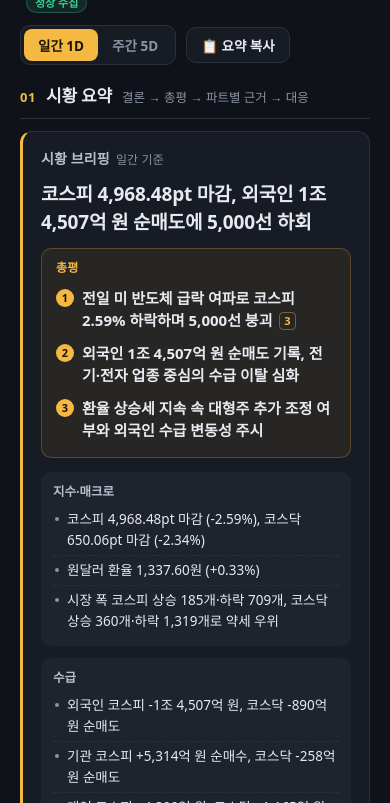
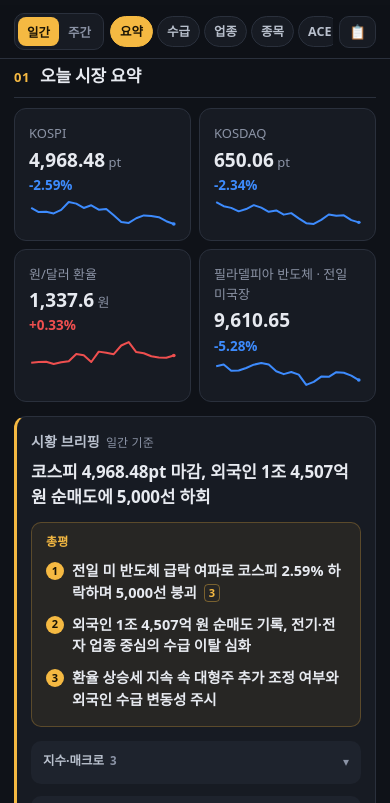
Before and after one commit to ACE-ETF/evening-call, a plain HTML site: page index.html in a window 390 px wide. Shown: the part 91-894 px from the top of the page. Drawn offline with Linux system fonts and the light colour scheme.

Commit message:
feat: 모바일 가독성 개편 (고정 상단 바·파트 이동, 지수 우선 배치, 접기·더보기)
Co-Authored-By: Claude Opus 5.5 <noreply@anthropic.com>
Claude-Session: https://claude.ai/code/session_019GE666ha1TdpuJb7jjgiD9

```diff
--- a/index.html
+++ b/index.html
@@ -155,6 +155,46 @@
   .ace-grid { display: grid; grid-template-columns: 1fr 1fr 1fr; gap: 18px; }
   .ace-grid .hrow { grid-template-columns: minmax(90px, 170px) 1fr 60px; }
   @media (max-width: 960px) { .ace-grid { grid-template-columns: 1fr; } .ace-stats { grid-template-columns: repeat(2, 1fr); } }
+  .topbar { position: sticky; top: 0; z-index: 5; background: rgba(15,18,24,.92); backdrop-filter: blur(8px); -webkit-backdrop-filter: blur(8px); margin: 0 -20px 6px; padding: 8px 20px; border-bottom: 1px solid var(--line); }
+  .tb-row { display: flex; align-items: center; gap: 10px; }
+  .chips { display: flex; gap: 6px; overflow-x: auto; flex: 1; scrollbar-width: none; }
+  .chips::-webkit-scrollbar { display: none; }
+  .chips a { flex: none; text-decoration: none; font-size: 13px; font-weight: 600; color: var(--text-2); padding: 6px 12px; border-radius: 999px; background: var(--panel); border: 1px solid var(--line); }
+  .chips a.on { color: #1a1406; background: var(--accent); border-color: var(--accent); }
+  .part { scroll-margin-top: 64px; }
+  details.blk > summary { list-style: none; cursor: pointer; display: flex; align-items: center; justify-content: space-between; }
+  details.blk > summary::-webkit-details-marker { display: none; }
+  details.blk > summary h4 { margin: 0; }
+  details.blk > summary::after { content: "▾"; color: var(--muted); font-size: 12px; transition: transform .15s; }
+  details.blk[open] > summary::after { transform: rotate(180deg); }
+  details.blk[open] > summary { margin-bottom: 4px; }
+  details.blk .cnt { color: var(--muted); font-size: 11.5px; font-weight: 600; margin-left: 6px; }
+  .more { display: block; width: 100%; margin-top: 8px; padding: 8px; border-radius: 8px; border: 1px dashed var(--line); background: transparent; color: var(--text-2); font-size: 12.5px; font-weight: 600; font-family: inherit; cursor: pointer; }
+  .gap-row { text-align: center; color: var(--muted); font-size: 12px; line-height: 14px; }
+  @media (max-width: 640px) {
+    .wrap { padding: 14px 14px 40px; }
+    .topbar { margin: 0 -14px 4px; padding: 8px 14px; }
+    header { margin-bottom: 8px; }
+    h1 { font-size: 18px; }
+    .hide-m { display: none; }
+    .seg button { padding: 6px 10px; }
+    .part { margin: 22px 0 10px; }
+    .part .desc { display: none; }
+    .card { padding: 14px; }
+    .g-kpi { gap: 8px; }
+    .kpi .value { font-size: 19px; }
+    .kpi .chg { font-size: 13.5px; }
+    .kpi .chg span { display: none; }
+    .spark { height: 26px; margin-top: 4px; }
+    .brief .headline { font-size: 17px; }
+    .summary li { font-size: 14.5px; }
+    .card-h { margin-bottom: 8px; }
+    .tb-row { gap: 6px; }
+    .chips { gap: 4px; }
+    .chips a { padding: 5px 9px; font-size: 12.5px; }
+    .seg button { padding: 5px 9px; font-size: 12.5px; }
+    #btnCopy { padding: 6px 9px; }
+  }
   .legend { display: flex; gap: 14px; font-size: 12px; color: var(--muted); flex-wrap: wrap; }
   .legend span::before { content: ""; display: inline-block; width: 9px; height: 9px; border-radius: 2px; margin-right: 5px; background: var(--c); vertical-align: 0; }
 
@@ -175,14 +215,19 @@
       <h1>🇰🇷 Korea Market <span>Radar</span></h1>
       <div class="meta" id="meta">데이터 불러오는 중…</div>
     </div>
-    <div class="controls">
+  </header>
+  <div class="topbar">
+    <div class="tb-row">
       <div class="seg" id="modeSeg">
-        <button data-v="daily" class="active">일간 1D</button>
-        <button data-v="weekly">주간 5D</button>
+        <button data-v="daily" class="active">일간</button>
+        <button data-v="weekly">주간<span class="hide-m"> 5D</span></button>
       </div>
-      <button class="btn" id="btnCopy">📋 요약 복사</button>
+      <nav class="chips">
+        <a href="#p1">요약</a><a href="#p2">수급</a><a href="#p3">업종</a><a href="#p4">종목</a><a href="#p5">ACE</a>
+      </nav>
+      <button class="btn" id="btnCopy" title="브리핑 요약 복사">📋<span class="hide-m"> 요약 복사</span></button>
     </div>
-  </header>
+  </div>
 
   <div id="app"><div class="state">데이터 불러오는 중…</div></div>
 
@@ -246,13 +291,13 @@
   function render() {
     if (!DATA) return;
     renderMeta();
-    function part(no, title, desc) { return '<div class="part"><span class="no">' + no + '</span><h2>' + title + '</h2><span class="desc">' + desc + '</span></div>'; }
+    function part(no, title, desc) { return '<div class="part" id="p' + (+no) + '"><span class="no">' + no + '</span><h2>' + title + '</h2><span class="desc">' + desc + '</span></div>'; }
     var h = "";
-    h += part("01", "시황 요약", "결론 → 총평 → 파트별 근거 → 대응");
-    h += '<div class="grid g-brief">' + briefCard() + newsCard() + '</div>';
-    h += part("02", "지수·수급", "지수 흐름과 투자자별 매매, 시장 체감");
+    h += part("01", "오늘 시장 요약", "지수 → 결론 → 총평 → 파트별 근거 → 대응");
     h += '<div class="grid g-kpi">' + kpiCards() + '</div>';
-    h += '<div class="grid g-flow section">' + flowCard() + breadthCard() + '</div>';
+    h += '<div class="grid g-brief section">' + briefCard() + newsCard() + '</div>';
+    h += part("02", "수급", "투자자별 매매와 시장 체감");
+    h += '<div class="grid g-flow">' + flowCard() + breadthCard() + '</div>';
     h += part("03", "업종", "어디가 오르고, 돈은 어디로 갔나");
     h += sectorIndexCard();
     h += '<div class="section">' + sectorFlowCard() + '</div>';
@@ -262,6 +307,22 @@
     h += aceCard();
     document.getElementById("app").innerHTML = h;
     bindSegs();
+    bindMore();
+  }
+
+  // ---------- 모바일: 접기·더보기 ----------
+  var MQ = window.matchMedia("(max-width: 640px)");
+  function isM() { return MQ.matches; }
+  if (MQ.addEventListener) MQ.addEventListener("change", function () { render(); });
+  var MORE = {};
+  function limitRows(key, rows, n) {
+    if (!isM() || MORE[key] || rows.length <= n) return { rows: rows, btn: "" };
+    return { rows: rows.slice(0, n), btn: '<button class="more" data-more="' + key + '">더보기 (' + (rows.length - n) + '개) ▾</button>' };
+  }
+  function bindMore() {
+    Array.prototype.forEach.call(document.querySelectorAll("[data-more]"), function (b) {
+      b.addEventListener("click", function () { MORE[b.getAttribute("data-more")] = true; render(); });
+    });
   }
 
   function renderMeta() {
@@ -304,7 +365,7 @@
       body = '<div class="headline">' + richText(b.headline) + '</div>' +
         ((b.summary && b.summary.length) ? '<div class="summary"><div class="lbl">총평</div><ol>' + b.summary.map(function (p) { return '<li>' + richText(p) + '</li>'; }).join("") + '</ol></div>' : "") +
         '<div class="bsec">' + b.sections.map(function (sc) {
-          return '<div class="blk"><h4>' + esc(sc.title) + '</h4>' + lis(sc.points) + '</div>';
+          return '<details class="blk"' + (isM() ? "" : " open") + '><summary><h4>' + esc(sc.title) + '<span class="cnt">' + (sc.points || []).length + '</span></h4></summary>' + lis(sc.points) + '</details>';
         }).join("") +
         ((b.strategy && b.strategy.length) ? '<div class="blk strat"><h4>대응 포인트</h4>' + lis(b.strategy) + '</div>' : "") + '</div>';
     } else if (b && b.headline) {
@@ -322,11 +383,12 @@
 
   function newsCard() {
     var n = DATA.news || {};
-    var items = n.items || [];
+    var lim = limitRows("news", n.items || [], 3);
+    var items = lim.rows;
     var list = items.length ? '<ol>' + items.map(function (it) {
       return '<li id="news-' + it.id + '"><span class="n">' + it.id + '</span><div><a href="' + esc(newsLink(it.link)) + '" target="_blank" rel="noopener">' + esc(it.title) + '</a>' +
         '<div class="m">' + esc(it.source) + (it.published ? " · " + esc(it.published) : "") + '</div></div></li>';
-    }).join("") + '</ol>' : '<div class="empty">관련 기사를 불러오지 못했습니다.</div>';
+    }).join("") + '</ol>' + lim.btn : '<div class="empty">관련 기사를 불러오지 못했습니다.</div>';
     var q = DATA.data_quality || {};
     var pc = q.news_post_close;
     var note = (pc != null && pc < 4 && q.is_today) ? '<span class="badge warn" title="장 마감 기사가 나오면 17:00·17:40에 기사와 브리핑을 자동 보강합니다">마감 기사 보강 예정</span>' :
@@ -400,7 +462,7 @@
   function hbars(rows, opts) {
     // rows: [{name, v, tip}] / opts: {unit:"%"|"억", cols2:bool}
     if (!rows || !rows.length) return '<div class="empty">데이터 없음</div>';
-    var maxAbs = Math.max.apply(null, rows.map(function (r) { return Math.abs(num(r.v)); }).concat([opts.unit === "%" ? 0.5 : 1]));
+    var maxAbs = opts.max || Math.max.apply(null, rows.map(function (r) { return Math.abs(num(r.v)); }).concat([opts.unit === "%" ? 0.5 : 1]));
     return '<div class="hbar' + (opts.cols2 ? " cols-2" : "") + '">' + rows.map(function (r) {
       var v = num(r.v); var w = Math.abs(v) / maxAbs * 50;
       var bar = v >= 0 ? '<i class="pos" style="width:' + w + '%"></i>' : '<i class="neg" style="width:' + w + '%"></i>';
@@ -416,7 +478,14 @@
       return { name: r.name, v: r.pct, tip: "<b>" + esc(r.name) + "</b><br>" + modeLabel() + " " + pct(r.pct) + (r.value ? "<br>거래대금 " + Math.round(r.value).toLocaleString("ko-KR") + "억 원" : "") };
     });
     return '<div class="card"><div class="card-h"><h2>업종지수 수익률<span class="sub">' + modeLabel() + ' · 높은 순</span>' + staleBadge(si) + '</h2>' +
-      seg("siMkt", [["kospi", "코스피"], ["kosdaq", "코스닥"]], S.siMkt, true) + '</div>' + hbars(rows, { unit: "%", cols2: true }) + '</div>';
+      seg("siMkt", [["kospi", "코스피"], ["kosdaq", "코스닥"]], S.siMkt, true) + '</div>' + siBody(rows) + '</div>';
+  }
+  function siBody(rows) {
+    if (!isM() || MORE.si || rows.length <= 12) return hbars(rows, { unit: "%", cols2: true });
+    var mx = Math.max.apply(null, rows.map(function (r) { return Math.abs(num(r.v)); }).concat([0.5]));
+    return '<h4 class="up" style="font-size:12px;margin:0 0 4px">상위 5</h4>' + hbars(rows.slice(0, 5), { unit: "%", max: mx }) +
+      '<h4 class="down" style="font-size:12px;margin:10px 0 4px">하위 5</h4>' + hbars(rows.slice(-5), { unit: "%", max: mx }) +
+      '<button class="more" data-more="si">전체 ' + rows.length + '개 업종 보기 ▾</button>';
   }
 
   function sectorFlowCard() {
@@ -431,8 +500,9 @@
     function mk(r) {
       return { name: r.sector, v: r[key], tip: "<b>" + esc(r.sector) + "</b> (" + modeLabel() + ", 억 원)<br>외국인 " + eok(r.foreign) + " · 기관 " + eok(r.inst) + " · 개인 " + eok(r.retail) };
     }
-    var buy = sorted.slice(0, 6).filter(function (r) { return num(r[key]) > 0; }).map(mk);
-    var sell = sorted.slice(-6).reverse().filter(function (r) { return num(r[key]) < 0; }).map(mk);
+    var nn = isM() ? 5 : 6;
+    var buy = sorted.slice(0, nn).filter(function (r) { return num(r[key]) > 0; }).map(mk);
+    var sell = sorted.slice(-nn).reverse().filter(function (r) { return num(r[key]) < 0; }).map(mk);
     var note = sf.partial ? '<span class="badge warn">일부 투자자 누락</span>' : "";
     return '<div class="card flowlist"><div class="card-h"><h2>업종별 수급 상·하위<span class="sub">' + modeLabel() + ' · 억 원</span>' + staleBadge(sf) + note + '</h2>' +
       '<div style="display:flex;gap:6px;flex-wrap:wrap">' + seg("sfMkt", [["kospi", "코스피"], ["kosdaq", "코스닥"]], S.sfMkt, true) +
@@ -446,7 +516,7 @@
     var blk = ((ts[S.mode] || {})[S.tsInv]) || {};
     function tbl(rows, side) {
       if (!rows || !rows.length) return '<div class="empty">데이터 없음</div>';
-      return '<table><tbody>' + rows.slice(0, 7).map(function (r) {
+      return '<table><tbody>' + rows.slice(0, isM() ? 5 : 7).map(function (r) {
         return '<tr data-tip="' + esc("<b>" + esc(r.name) + "</b> (" + esc(r.market) + ")<br>" + esc(r.sector) + "<br>" + INV_LABEL[S.tsInv] + " " + eok(r.value) + "억 원") + '"><td>' + esc(r.name) +
           '<div style="color:var(--muted);font-size:11.5px">' + esc(r.sector) + '</div></td><td class="' + cls(r.value) + '"><b>' + eok(r.value) + '</b></td></tr>';
       }).join("") + '</tbody></table>';
@@ -472,8 +542,9 @@
     if (!a || !a.top) return '<div class="card"><div class="empty">ACE ETF 데이터가 아직 없습니다. 다음 자동 실행부터 표시됩니다.</div></div>';
     var k = (DATA.indices || {}).kospi || {};
     var tot = num(a.up) + num(a.down) + num(a.flat);
+    var an = isM() ? 5 : 8;
     function rows(list) {
-      return (list || []).map(function (x) {
+      return (list || []).slice(0, an).map(function (x) {
         return { name: x.name.replace(/^ACE\s+/, ""), v: x.pct,
           tip: "<b>" + esc(x.name) + "</b> (" + esc(x.code) + ")<br>" + modeLabel() + " " + pct(x.pct) + "<br>종가 " + fmt(x.price, 0) + "원 · 거래대금 " + Math.round(num(x.value)).toLocaleString("ko-KR") + "억" };
       });
@@ -485,7 +556,7 @@
       '<div><span class="k">코스피 대비</span><b class="num ' + cls(num(a.median) - num(k[pk()])) + '">' + (num(a.median) - num(k[pk()]) >= 0 ? "+" : "") + (num(a.median) - num(k[pk()])).toFixed(2) + '%p</b></div>' +
       '</div>' +
       (tot ? '<div class="bbar" style="margin:4px 0 16px" data-tip="' + esc("<b>ACE ETF 등락 분포</b><br>상승 " + a.up + " · 보합 " + a.flat + " · 하락 " + a.down) + '"><div style="flex:' + a.up + ';background:var(--up)"></div><div style="flex:' + a.flat + ';background:var(--line)"></div><div style="flex:' + a.down + ';background:var(--down)"></div></div>' : "");
-    var vt = '<table><thead><tr><th>상품</th><th>' + (S.mode === "daily" ? "1D" : "5D") + '</th><th>거래대금(억)</th></tr></thead><tbody>' + (a.value_top || []).map(function (x) {
+    var vt = '<table><thead><tr><th>상품</th><th>' + (S.mode === "daily" ? "1D" : "5D") + '</th><th>거래대금(억)</th></tr></thead><tbody>' + (a.value_top || []).slice(0, an).map(function (x) {
       return '<tr><td>' + esc(x.name.replace(/^ACE\s+/, "")) + '<div style="color:var(--muted);font-size:11.5px">' + esc(x.code) + '</div></td><td class="' + cls(x.pct) + '"><b>' + pct(x.pct) + '</b></td><td>' + Math.round(num(x.value)).toLocaleString("ko-KR") + '</td></tr>';
     }).join("") + '</tbody></table>';
     return '<div class="card"><div class="card-h"><h2>ACE ETF 마감 성과<span class="sub">' + modeLabel() + '</span>' + staleBadge(A) + '</h2></div>' + stats +
@@ -512,6 +583,17 @@
       b.classList.toggle("active", b.getAttribute("data-v") === S.mode);
     });
   }
+
+  // 상단 칩: 스크롤 위치에 따라 현재 파트 표시
+  window.addEventListener("scroll", function () {
+    var cur = "p1";
+    Array.prototype.forEach.call(document.querySelectorAll(".part"), function (el) {
+      if (el.getBoundingClientRect().top < 90) cur = el.id;
+    });
+    Array.prototype.forEach.call(document.querySelectorAll(".chips a"), function (a) {
+      a.classList.toggle("on", a.getAttribute("href") === "#" + cur);
+    });
+  }, { passive: true });
 
   // 툴팁 (마우스/터치)
   var tip = document.getElementById("tip");
```
